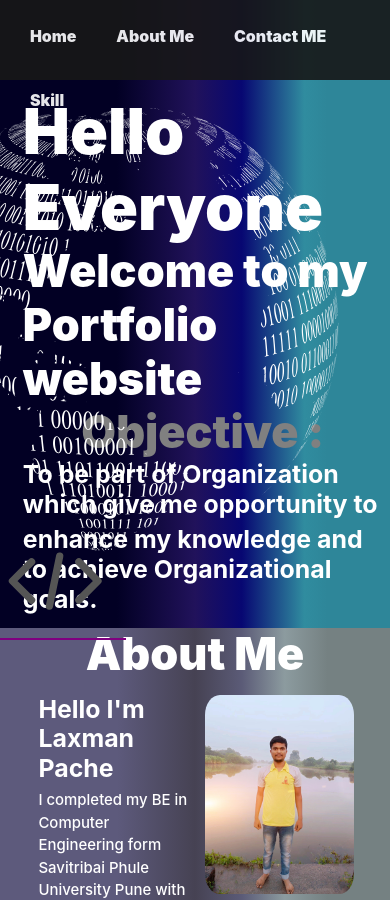
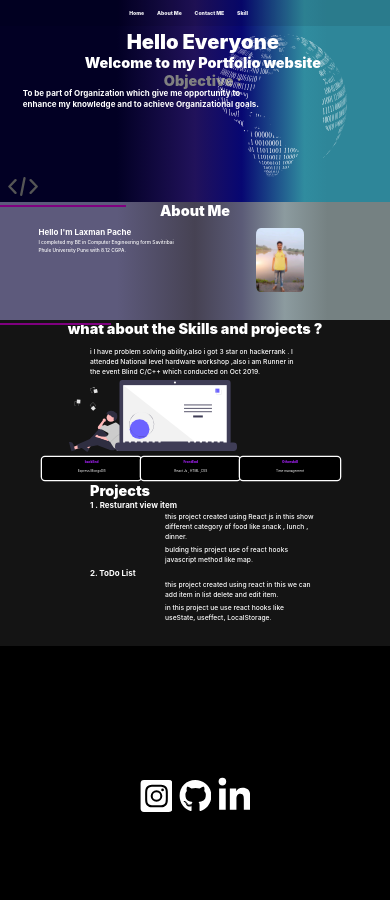
Before and after one commit to laxmanpache/portfolio, a React (Create React App) app in the folder laxman-portfolio/: page / in a window 390 px wide. Shown: the top 900 px of the page. Built offline with nearby package versions, Linux system fonts and the light colour scheme.

Commit message:
Some responsiveness added

```diff
--- a/laxman-portfolio/package.json
+++ b/laxman-portfolio/package.json
@@ -8,6 +8,8 @@
     "@testing-library/jest-dom": "^5.14.1",
     "@testing-library/react": "^11.2.7",
     "@testing-library/user-event": "^12.8.3",
+    "clsx": "^1.1.1",
+    "clx": "^1.0.0",
     "react": "^17.0.2",
     "react-dom": "^17.0.2",
     "react-icons": "^4.3.1",
--- a/laxman-portfolio/public/index.html
+++ b/laxman-portfolio/public/index.html
@@ -15,10 +15,18 @@
       user's mobile device or desktop. See https://developers.google.com/web/fundamentals/web-app-manifest/
     -->
     <link rel="manifest" href="%PUBLIC_URL%/manifest.json" />
-    <link rel="stylesheet" href="https://cdn.jsdelivr.net/npm/bootstrap@4.6.1/dist/css/bootstrap.min.css" integrity="sha384-zCbKRCUGaJDkqS1kPbPd7TveP5iyJE0EjAuZQTgFLD2ylzuqKfdKlfG/eSrtxUkn" crossorigin="anonymous">
+    <!-- <link rel="stylesheet" href="https://cdn.jsdelivr.net/npm/bootstrap@4.6.1/dist/css/bootstrap.min.css" integrity="sha384-zCbKRCUGaJDkqS1kPbPd7TveP5iyJE0EjAuZQTgFLD2ylzuqKfdKlfG/eSrtxUkn" crossorigin="anonymous">
     <script src="https://cdn.jsdelivr.net/npm/jquery@3.5.1/dist/jquery.slim.min.js" integrity="sha384-DfXdz2htPH0lsSSs5nCTpuj/zy4C+OGpamoFVy38MVBnE+IbbVYUew+OrCXaRkfj" crossorigin="anonymous"></script>
      <script src="https://cdn.jsdelivr.net/npm/bootstrap@4.6.1/dist/js/bootstrap.bundle.min.js" integrity="sha384-fQybjgWLrvvRgtW6bFlB7jaZrFsaBXjsOMm/tB9LTS58ONXgqbR9W8oWht/amnpF" crossorigin="anonymous"></script>
-    <!--
+
+     -->
+
+
+     <link rel="stylesheet" href="https://maxcdn.bootstrapcdn.com/bootstrap/4.0.0/css/bootstrap.min.css" integrity="sha384-Gn5384xqQ1aoWXA+058RXPxPg6fy4IWvTNh0E263XmFcJlSAwiGgFAW/dAiS6JXm" crossorigin="anonymous">
+     <script src="https://code.jquery.com/jquery-3.2.1.slim.min.js" integrity="sha384-KJ3o2DKtIkvYIK3UENzmM7KCkRr/rE9/Qpg6aAZGJwFDMVNA/GpGFF93hXpG5KkN" crossorigin="anonymous"></script>
+     <script src="https://cdnjs.cloudflare.com/ajax/libs/popper.js/1.12.9/umd/popper.min.js" integrity="sha384-ApNbgh9B+Y1QKtv3Rn7W3mgPxhU9K/ScQsAP7hUibX39j7fakFPskvXusvfa0b4Q" crossorigin="anonymous"></script>
+     <script src="https://maxcdn.bootstrapcdn.com/bootstrap/4.0.0/js/bootstrap.min.js" integrity="sha384-JZR6Spejh4U02d8jOt6vLEHfe/JQGiRRSQQxSfFWpi1MquVdAyjUar5+76PVCmYl" crossorigin="anonymous"></script>
+     <!--
       Notice the use of %PUBLIC_URL% in the tags above.
       It will be replaced with the URL of the `public` folder during the build.
       Only files inside the `public` folder can be referenced from the HTML.
--- a/laxman-portfolio/src/About/About.js
+++ b/laxman-portfolio/src/About/About.js
@@ -6,8 +6,8 @@ const About = () => {
     return (
         <div className="AboutMe" id="about">
         <PageHeader title="About Me"/>
-        <div className="container">
-            <div className="text1">
+        <div className="container col-sm-12" >
+            <div className="text1 col-sm-12 col-lg-6 col-md-6">
                 <h2>Hello I'm Laxman Pache</h2>
                 <p>  I completed my BE in Computer Engineering form Savitribai Phule University Pune with 8.12 CGPA.
 
--- a/laxman-portfolio/src/Navbar/NavBar.css
+++ b/laxman-portfolio/src/Navbar/NavBar.css
@@ -3,14 +3,14 @@ html{
     font-size: 62.3%;
 }
 .navbar{
-    background-color: #181818;
+    background-color: #05010518;
     width:100%;
     opacity: 0.9;
     z-index: 9999;
     height:8rem;
     position: fixed;
     display: flex;
-    justify-content: right;
+    justify-content: center;
     align-items: center;
 
 }
--- a/laxman-portfolio/src/Navbar/Navbar.js
+++ b/laxman-portfolio/src/Navbar/Navbar.js
@@ -2,25 +2,36 @@ import React from 'react';
 import "./NavBar.css";
 
 const Navbar = () => {
+
     return (
-        <div className="navbar">
-             <nav >
-             <ul>
-                     <li> <a href="#home">Home</a></li>
+        <div className="navbar " >
+          <div className="nav-container">
+         <nav >
+             <ul className="nav-menu">
+                     <li className="nav-item"> <a href="#home">Home</a></li>
                  </ul>
                  <ul>
-                     <li> <a href="#about">About Me</a></li>
+                     <li className="nav-item"> <a href="#about">About Me</a></li>
                  </ul>
                  <ul>
-                     <li> <a href="#contact">Contact ME</a></li>
+                     <li className="nav-item"> <a href="#contact">Contact ME</a></li>
                  </ul>
 
                  <ul>
-                     <li> <a href="#skill">Skill</a></li>
+                     <li className="nav-item"> <a href="#skill">Skill</a></li>
+                 </ul>
+                 <ul>
+                 <div className="nav-icon" >
+                 <i className="fa fa-bars" ></i>
+                  </div>
                  </ul>
 
              </nav>
+
+         </div>
+
         </div>
+
     )
 }
 
--- a/laxman-portfolio/src/Skill/Skill.css
+++ b/laxman-portfolio/src/Skill/Skill.css
@@ -1,6 +1,12 @@
 .myskill{
     background-color: #141414;
     padding-bottom: 5%;
+    /* width:100%; */
+}
+
+
+html{
+    font-size: 62.3%;
 }
 
 .skillContainer .listskil ul {
@@ -13,18 +19,20 @@
     display: flex;
     flex-wrap: wrap;
     margin-left: 10%;
-    margin-right: 10%;
+    /* margin-right: 10%; */
+    width:100%;
     margin-top:1rem;
 }
 
 .myskill .skillContainer .listskil{
     flex-basis:31%;
     background-color: black;
-    box-shadow: 0 0 2px 4px white;
-    border-radius: 9px;
-    padding:10px;
-    margin-right: 1rem;
-    margin-bottom: 5px;
+    width: 100%;
+    box-shadow: 0 0 .2rem .4rem white;
+    border-radius: .9rem;
+    padding:1.0rem;
+    /* margin-right: .1rem; */
+    margin-bottom: .5rem;
     margin-top: .5rem;
 
 }
@@ -49,3 +57,11 @@
 /* .project p{
     padding-left: 30%;
 } */
+
+
+@media (max-width: 768px) {
+    html {
+    font-size: 20%;
+
+    }
+    }
--- a/laxman-portfolio/src/Skill/Skill.js
+++ b/laxman-portfolio/src/Skill/Skill.js
@@ -28,12 +28,12 @@ const OtherSkill=
 
 const Skill = () => {
     return (
-        <div className="myskill col-md-auto" id="skill">
+        <div className="myskill  row" id="skill">
             <PageHeader title="what about the Skills and projects ?" />
             <p>i I have problem solving ability,also i got 3 star on hackerrank .
                I attended National level hardware workshop ,also i am Runner in the event Blind C/C++ which conducted on Oct 2019.</p>
             <img src="images/codeThinking.svg" alt="code thinking"  width="60%" paddingLeft="40%"/>
-            <div className="skillContainer">
+            <div className="skillContainer col-10">
                 {
                     totalskill.map((skill)=>{
                         return(
@@ -47,7 +47,7 @@ const Skill = () => {
                 }
             </div>
 
-            <div className="project">
+            <div className="project col-12">
 
                <h1> Projects</h1>
                <h2> 1 . Resturant view item</h2>
```
Also changed, not shown: 1 other file (tests, documents, lock files or other folders).
